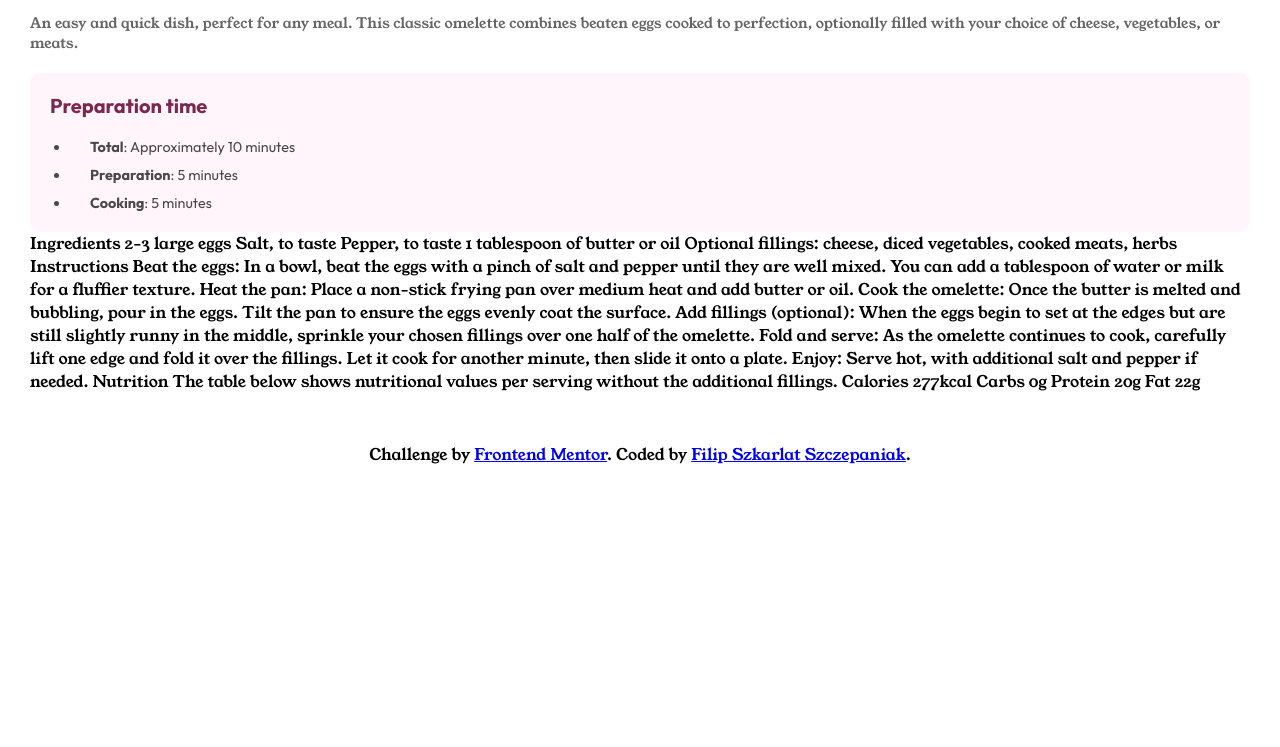
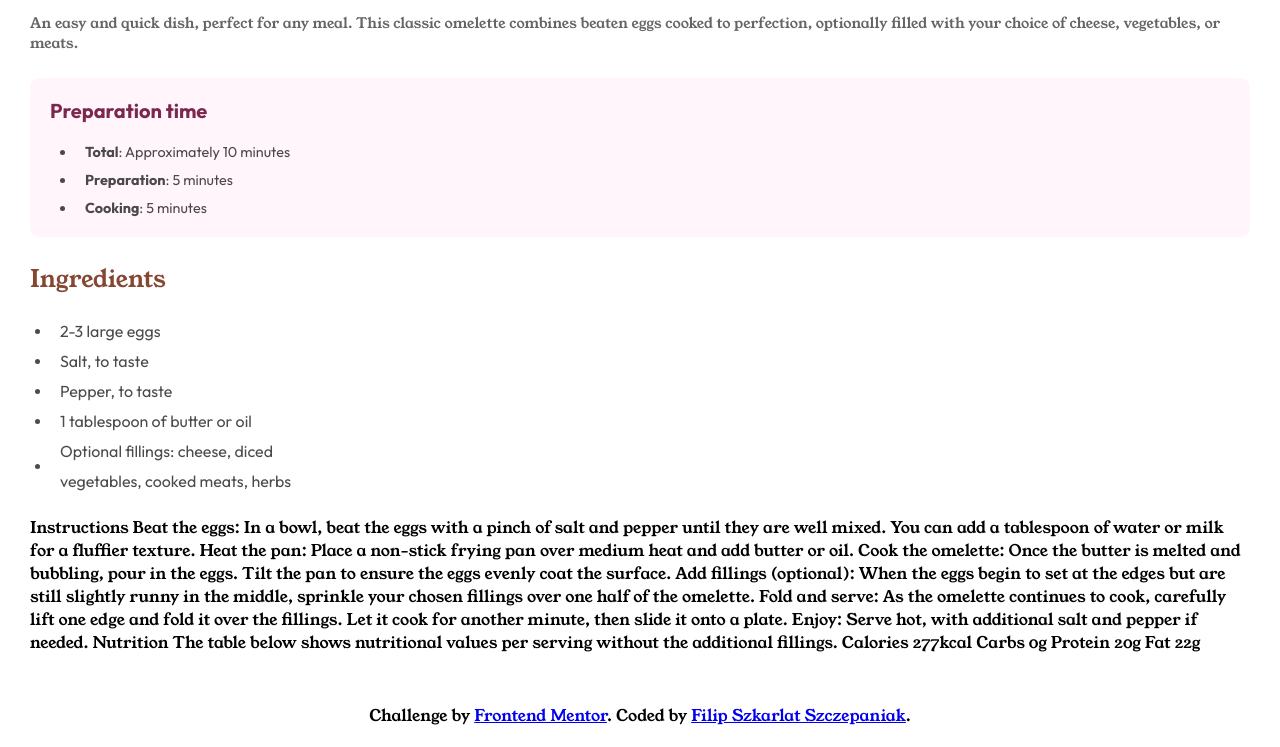
Before and after one commit to FilipSzkarlat/recipe-page, a plain HTML site: page index.html in a window 1280 px wide. Shown: the part 663-1410 px from the top of the page. Before the commit the page ends 1149 px from the top, so only its background shows below. Drawn offline with Linux system fonts and the light colour scheme.

Commit message:
Ingredients section is ready, bullets in ul are vertically cecentered

```diff
--- a/index.html
+++ b/index.html
@@ -46,22 +46,35 @@
             </li>
           </ul>
         </div>
-        Ingredients 2-3 large eggs Salt, to taste Pepper, to taste 1 tablespoon
-        of butter or oil Optional fillings: cheese, diced vegetables, cooked
-        meats, herbs Instructions Beat the eggs: In a bowl, beat the eggs with a
-        pinch of salt and pepper until they are well mixed. You can add a
-        tablespoon of water or milk for a fluffier texture. Heat the pan: Place
-        a non-stick frying pan over medium heat and add butter or oil. Cook the
-        omelette: Once the butter is melted and bubbling, pour in the eggs. Tilt
-        the pan to ensure the eggs evenly coat the surface. Add fillings
-        (optional): When the eggs begin to set at the edges but are still
-        slightly runny in the middle, sprinkle your chosen fillings over one
-        half of the omelette. Fold and serve: As the omelette continues to cook,
-        carefully lift one edge and fold it over the fillings. Let it cook for
-        another minute, then slide it onto a plate. Enjoy: Serve hot, with
-        additional salt and pepper if needed. Nutrition The table below shows
-        nutritional values per serving without the additional fillings. Calories
-        277kcal Carbs 0g Protein 20g Fat 22g
+        <h2>Ingredients</h2>
+        <div class="ingredients-container">
+          <ul>
+            <li><span>2-3 large eggs</span></li>
+            <li><span>Salt, to taste</span></li>
+            <li><span>Pepper, to taste</span></li>
+            <li><span>1 tablespoon of butter or oil</span></li>
+            <li>
+              <span>
+                Optional fillings: cheese, diced vegetables, cooked meats, herbs
+              </span>
+            </li>
+          </ul>
+        </div>
+
+        Instructions Beat the eggs: In a bowl, beat the eggs with a pinch of
+        salt and pepper until they are well mixed. You can add a tablespoon of
+        water or milk for a fluffier texture. Heat the pan: Place a non-stick
+        frying pan over medium heat and add butter or oil. Cook the omelette:
+        Once the butter is melted and bubbling, pour in the eggs. Tilt the pan
+        to ensure the eggs evenly coat the surface. Add fillings (optional):
+        When the eggs begin to set at the edges but are still slightly runny in
+        the middle, sprinkle your chosen fillings over one half of the omelette.
+        Fold and serve: As the omelette continues to cook, carefully lift one
+        edge and fold it over the fillings. Let it cook for another minute, then
+        slide it onto a plate. Enjoy: Serve hot, with additional salt and pepper
+        if needed. Nutrition The table below shows nutritional values per
+        serving without the additional fillings. Calories 277kcal Carbs 0g
+        Protein 20g Fat 22g
       </div>
     </main>
 
--- a/style.css
+++ b/style.css
@@ -39,6 +39,7 @@ h1 {
   border-radius: 10px;
   font-size: 0.9rem;
   font-family: "Outfit", sans-serif;
+  margin: 25px 0;
 }
 
 .preparation-time h3 {
@@ -48,7 +49,7 @@ h1 {
 
 .preparation-time ul {
   opacity: 0.7;
-  margin: 20px;
+  margin: 20px 0 20px 10px;
   margin-bottom: 0;
   width: 70%;
 }
@@ -57,9 +58,42 @@ h1 {
   margin-top: 10px;
 }
 
-.preparation-time span {
+.preparation-time span,
+.ingredients-container span {
   position: relative;
   left: 20px;
+  max-width: 260px;
+}
+
+/* INGREDIENTS SECTION */
+
+h2 {
+  color: hsl(14, 45%, 36%);
+  margin: 20px 0;
+  font-weight: 400;
+}
+
+.ingredients-container {
+  margin: 20px 0 20px 5px;
+  width: 85%;
+  font-family: "Outfit", sans-serif;
+  opacity: 0.7;
+  line-height: 30px;
+}
+
+.ingredients-container li,
+.preparation-time li {
+  display: flex;
+  align-items: center;
+}
+
+.ingredients-container li::before,
+.preparation-time li::before {
+  content: "";
+  width: 5px;
+  height: 5px;
+  border-radius: 50%;
+  background: black;
 }
 
 /* FOOTER */
@@ -67,4 +101,5 @@ footer {
   width: 80%;
   margin: 20px auto;
   text-align: center;
+  align-items: center;
 }
```
